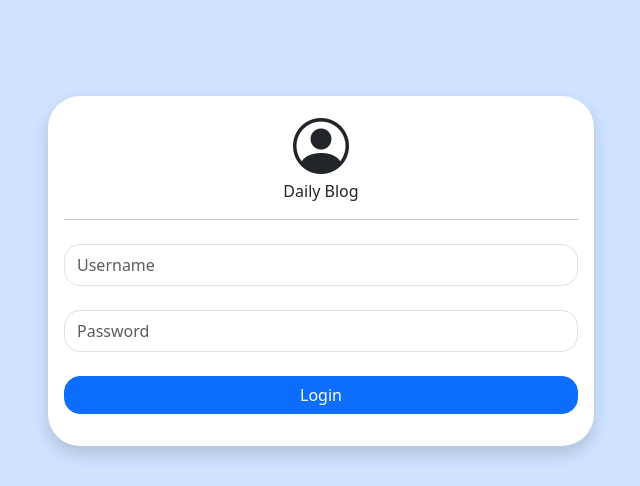
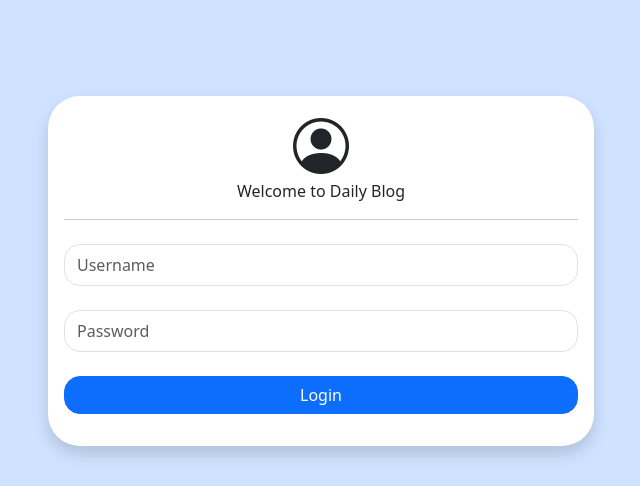
Before and after one commit to Premmmas/web_dailyjurnal, a PHP site: page /login.php in a window 1280 px wide. Shown: the top 486 px of the page, without its empty margins (319-959 px from the left). Run offline with PHP 8.4, Linux system fonts and the light colour scheme.

Commit message:
ubah judul form login

```diff
--- a/login.php
+++ b/login.php
@@ -51,7 +51,7 @@ if ($_SERVER["REQUEST_METHOD"] == "POST") {
         />
         <link rel="icon" href="assets/logo.png" />
     </head>
-    <!-- ganti warna -->
+
     <body class="bg-primary-subtle">
         <div class="container mt-5 pt-5">
     <div class="row">
@@ -60,7 +60,7 @@ if ($_SERVER["REQUEST_METHOD"] == "POST") {
             <div class="card-body">
             <div class="text-center mb-3">
                 <i class="bi bi-person-circle h1 display-4"></i>
-                <p>Daily Blog</p>
+                <p>Welcome to Daily Blog</p>
                 <hr />
             </div>
 
```
